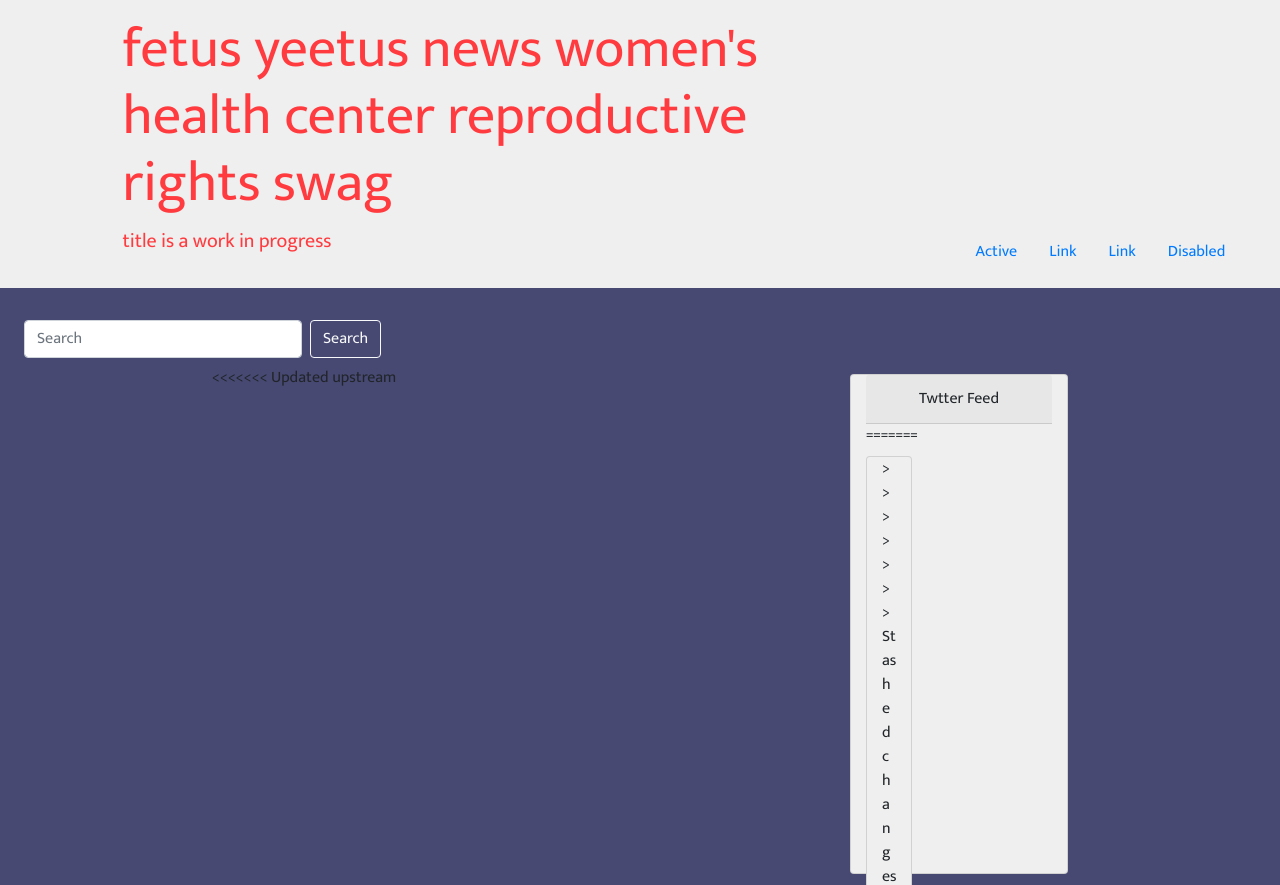
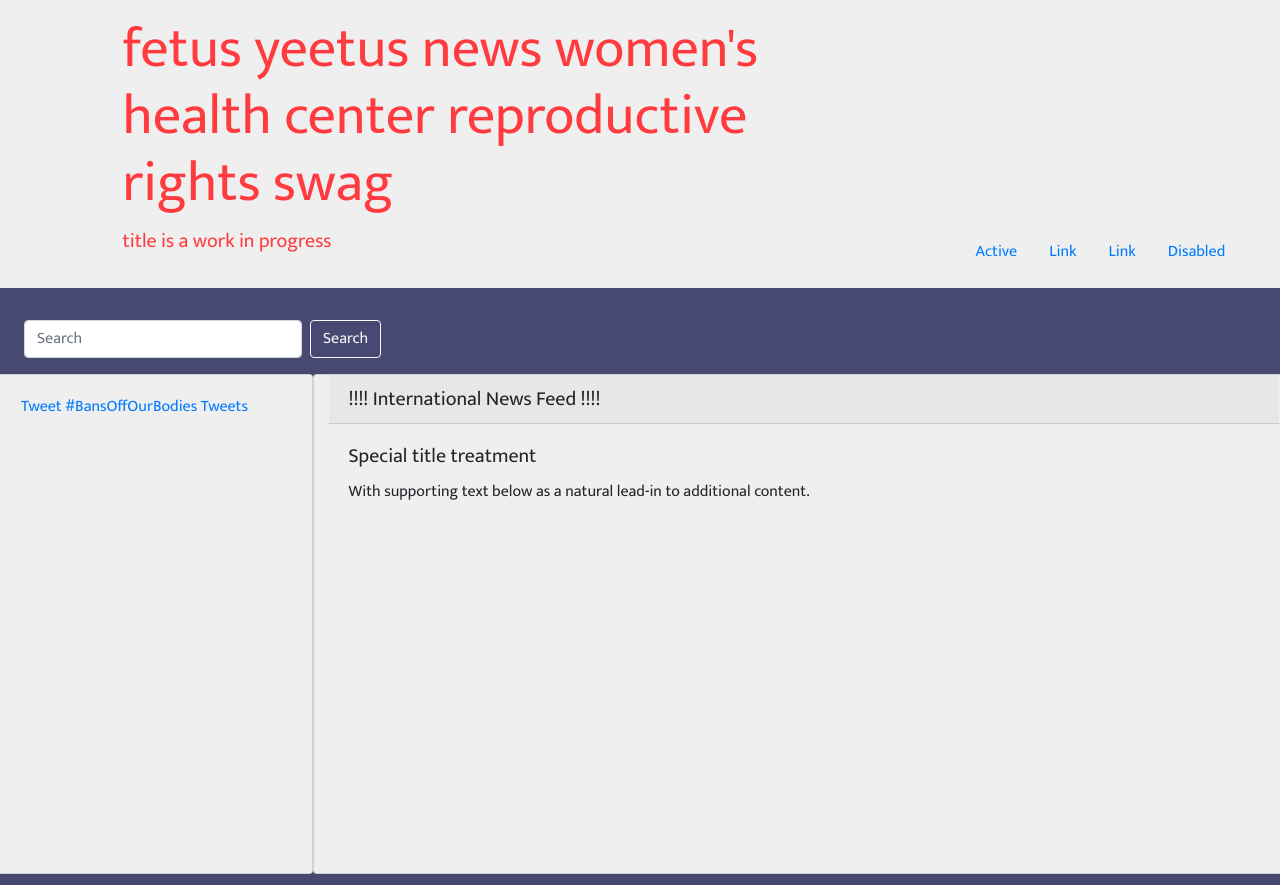
Before and after one commit to HunterPadgett/project-one, a plain HTML site: page index.html in a window 1280 px wide. Shown: the top 885 px of the page. Drawn offline with nearby package versions, Linux system fonts and the light colour scheme; no server answers.

Commit message:
Update index.html

```diff
--- a/index.html
+++ b/index.html
@@ -50,12 +50,7 @@
   <!-- container holding twitter feed and international news -->
   <div class="row justify-content-around" id="bigContainer">
     <!-- twitter feed -->
-<<<<<<< Updated upstream
-    <div class="card col-lg-2 col-md-3 col-sm-10 mt-2" id="twitter" style=" height: 500px">
-      <div class="card-header text-center">Twtter Feed</div>
-=======
     <div class="card col-lg-3 col-md-4 col-sm-10 mt-2" id="twitter" style=" height: 500px">
->>>>>>> Stashed changes
       <div class="card-body">
         <a href="https://twitter.com/intent/tweet?button_hashtag=BansOffOurBodies&ref_src=twsrc%5Etfw" class="twitter-hashtag-button" data-size="large" data-related="" data-show-count="false">Tweet #BansOffOurBodies</a><script async src="https://platform.twitter.com/widgets.js" charset="utf-8"></script>
           <a class="twitter-timeline" data-height="400" data-theme="dark" href="https://twitter.com/farrahsyed97/lists/1544703933683204098?ref_src=twsrc%5Etfw">Tweets</a> <script async src="https://platform.twitter.com/widgets.js" charset="utf-8"></script>
```
